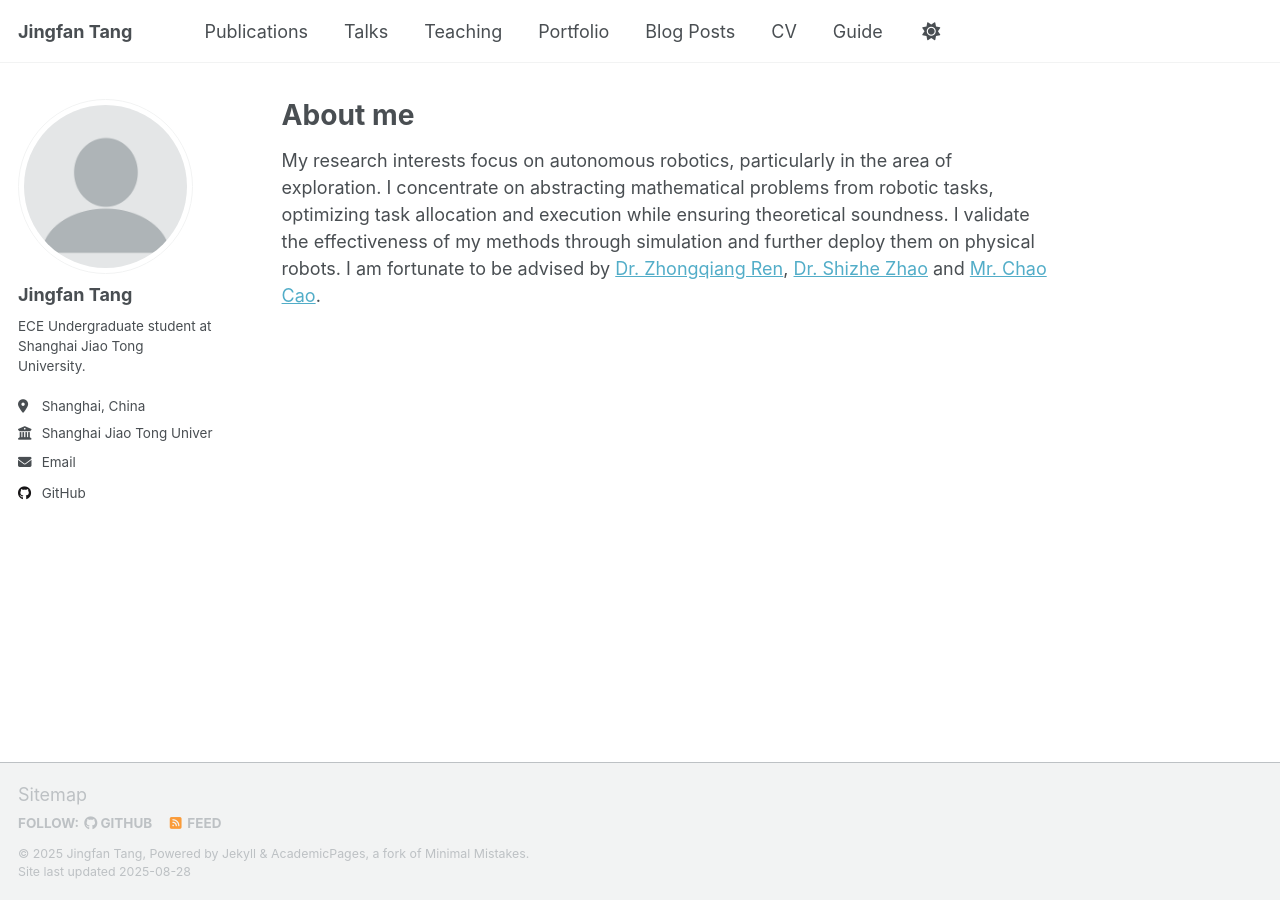
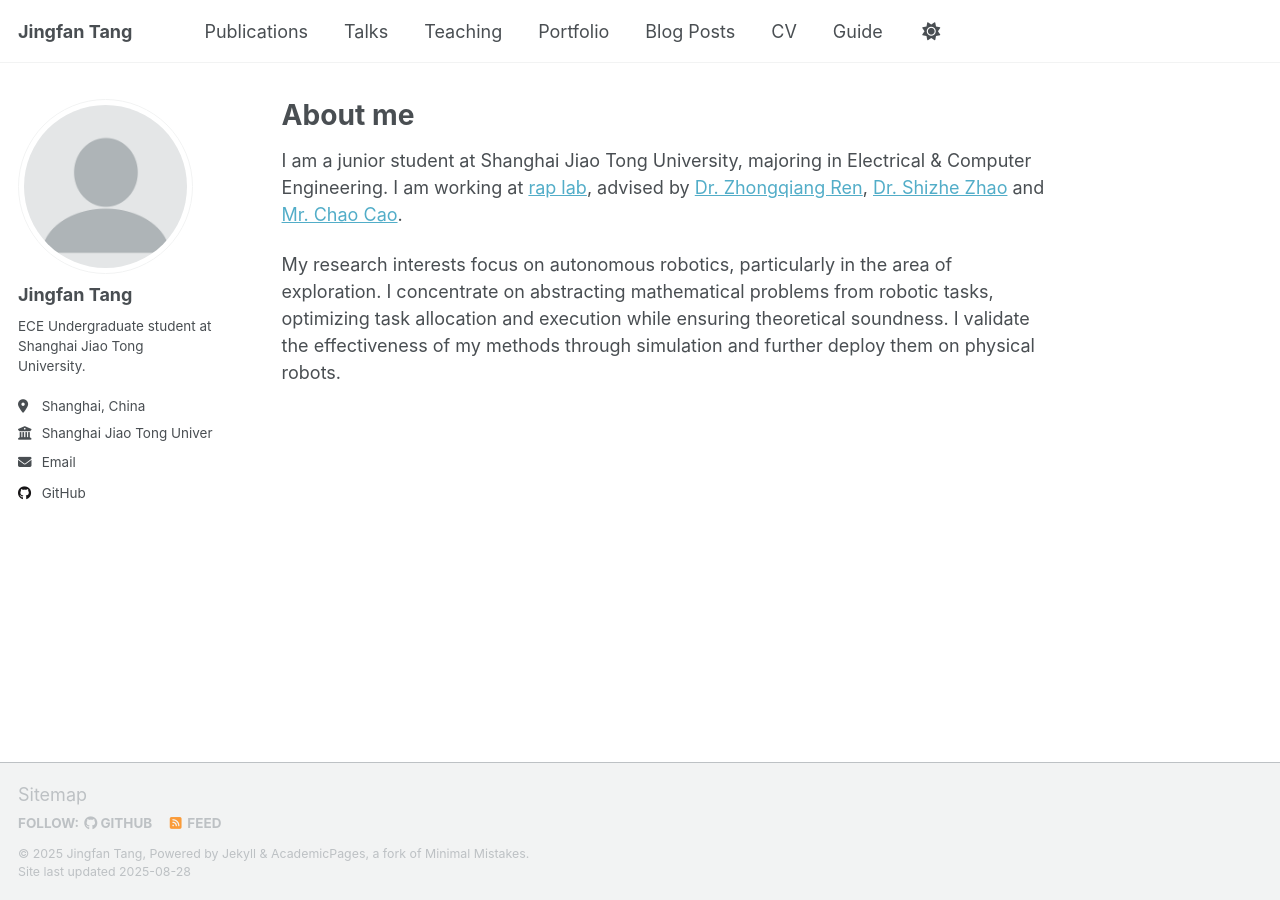
Before and after one commit to tangjingfan/tangjingfan.github.io, a Jekyll site: the page built from _pages/about.md, in a window 1280 px wide. Built offline with Jekyll 4.4.1, drawn with Linux system fonts in a browser that asks for light colours; a script that is not in the unit is left out.

Commit message:
feat: update about me

```diff
--- a/_pages/about.md
+++ b/_pages/about.md
@@ -10,7 +10,9 @@ redirect_from:
 About me
 =====
 
-My research interests focus on autonomous robotics, particularly in the area of exploration. I concentrate on abstracting mathematical problems from robotic tasks, optimizing task allocation and execution while ensuring theoretical soundness. I validate the effectiveness of my methods through simulation and further deploy them on physical robots. I am fortunate to be advised by [Dr. Zhongqiang Ren](https://rap-lab.github.io/team/zren/), [Dr. Shizhe Zhao](https://eggeek.github.io/) and [Mr. Chao Cao](https://caochao.me/).
+I am a junior student at Shanghai Jiao Tong University, majoring in Electrical & Computer Engineering. I am working at [rap lab](p-lab.github.io), advised by [Dr. Zhongqiang Ren](https://rap-lab.github.io/team/zren/), [Dr. Shizhe Zhao](https://eggeek.github.io/) and [Mr. Chao Cao](https://caochao.me/).
+
+My research interests focus on autonomous robotics, particularly in the area of exploration. I concentrate on abstracting mathematical problems from robotic tasks, optimizing task allocation and execution while ensuring theoretical soundness. I validate the effectiveness of my methods through simulation and further deploy them on physical robots.
 
 <!-- A data-driven personal website
 ======
```
